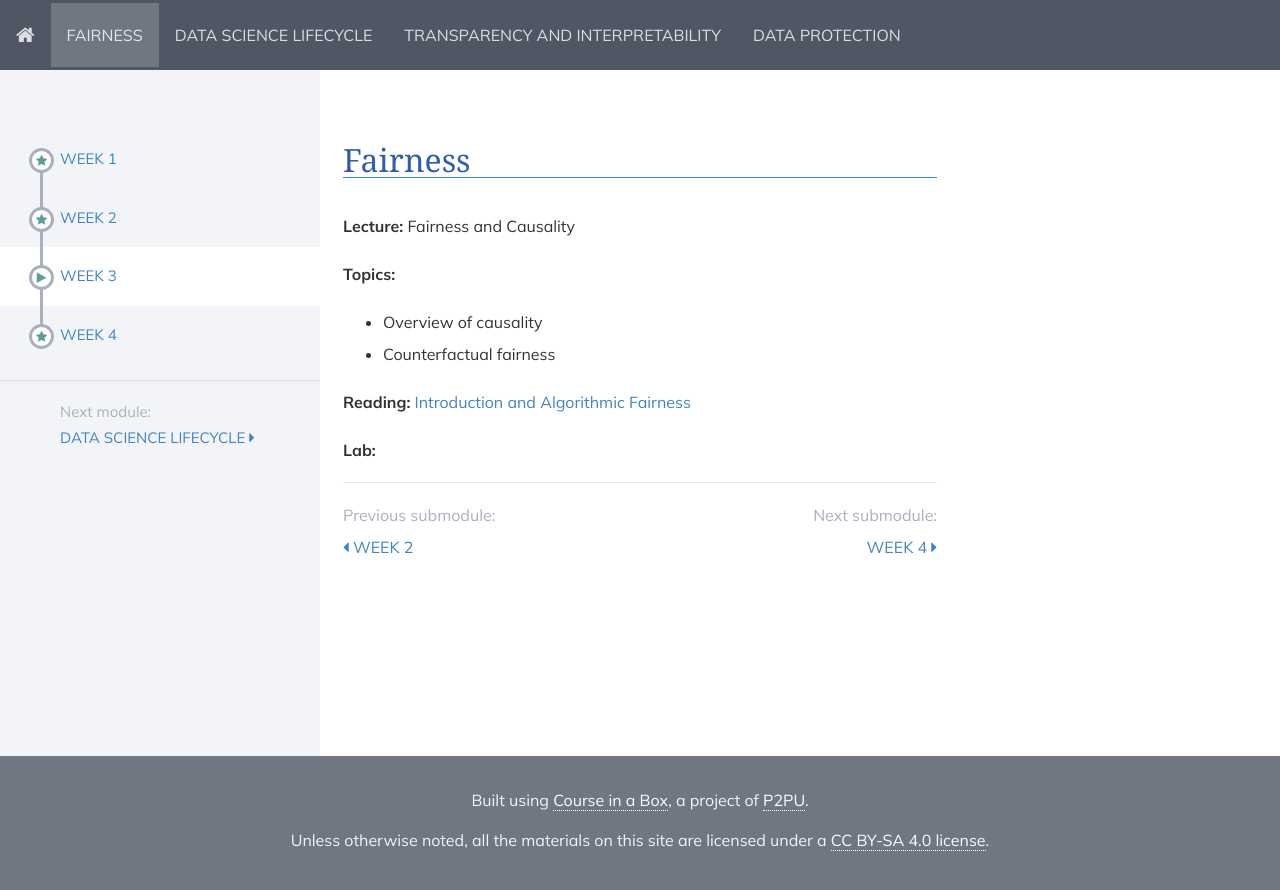
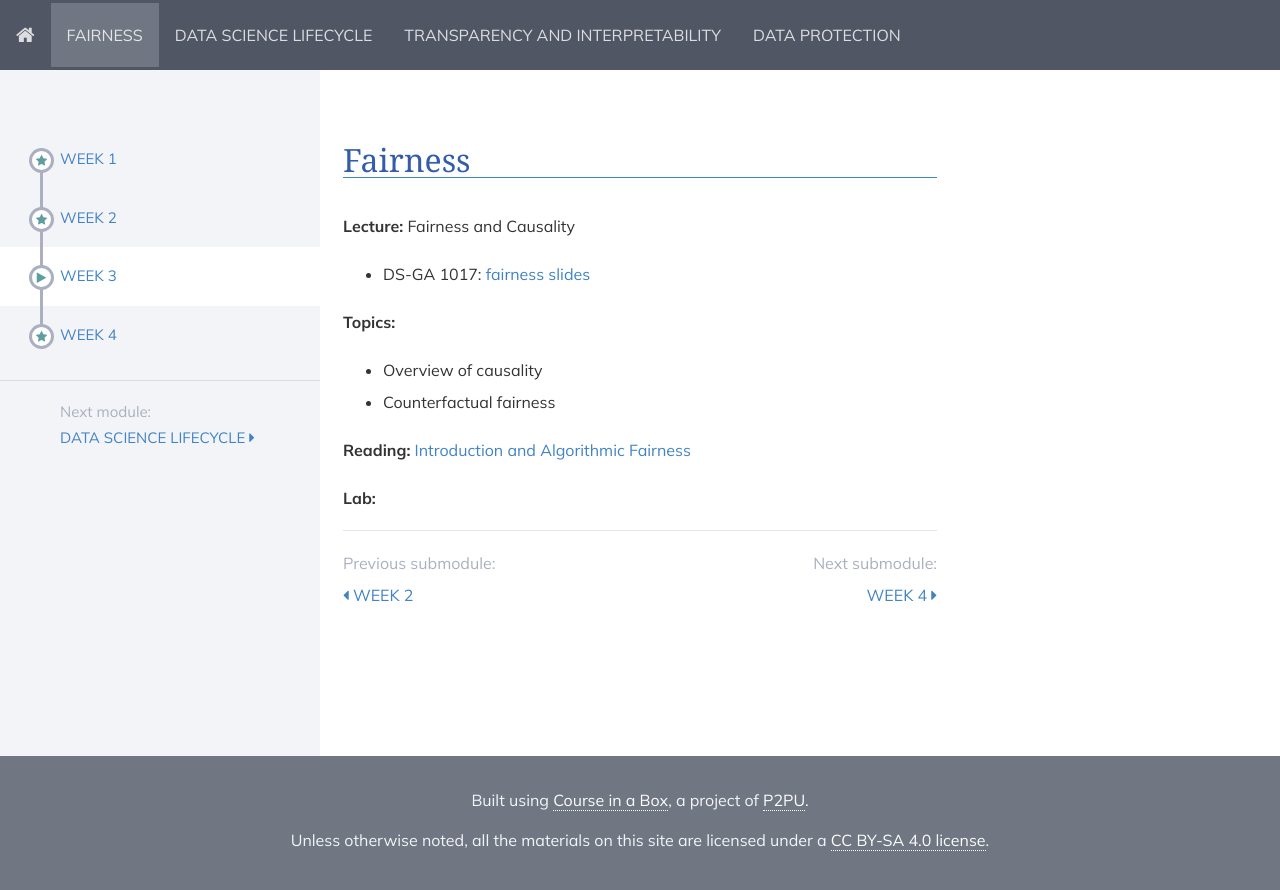
Before and after one commit to DataResponsibly/rds24, a Jekyll site: the page built from modules/fairness/_posts/2000-01-03-week3.md, in a window 1280 px wide. Shown: the top 890 px of the page. Built offline with Jekyll 4.4.1, drawn with Linux system fonts in a browser that asks for light colours; nearby versions of some CDN libraries.

Commit message:
Update 2000-01-03-week3.md

```diff
--- a/modules/fairness/_posts/2000-01-03-week3.md
+++ b/modules/fairness/_posts/2000-01-03-week3.md
@@ -6,7 +6,7 @@ title: Week 3
 
 **Lecture:** Fairness and Causality
 
-<!-- * DS-GA 1017: [fairness slides](../../../assets/2_3_Fairness_1017.pdf) --> <!-- /  [causality slides](../../../assets/3_causality_202.pdf) -->
+* DS-GA 1017: [fairness slides](../../../assets/2_3_Fairness_1017.pdf)<!-- /  [causality slides](../../../assets/3_causality_202.pdf) -->
 <!-- * DS-UA 202: [fairness slides](../../../assets/3_fairness_2023_202.pdf) and [causality slides](../../../assets/4_causality_SP2023_202.pdf) -->
 
 **Topics:**
```
